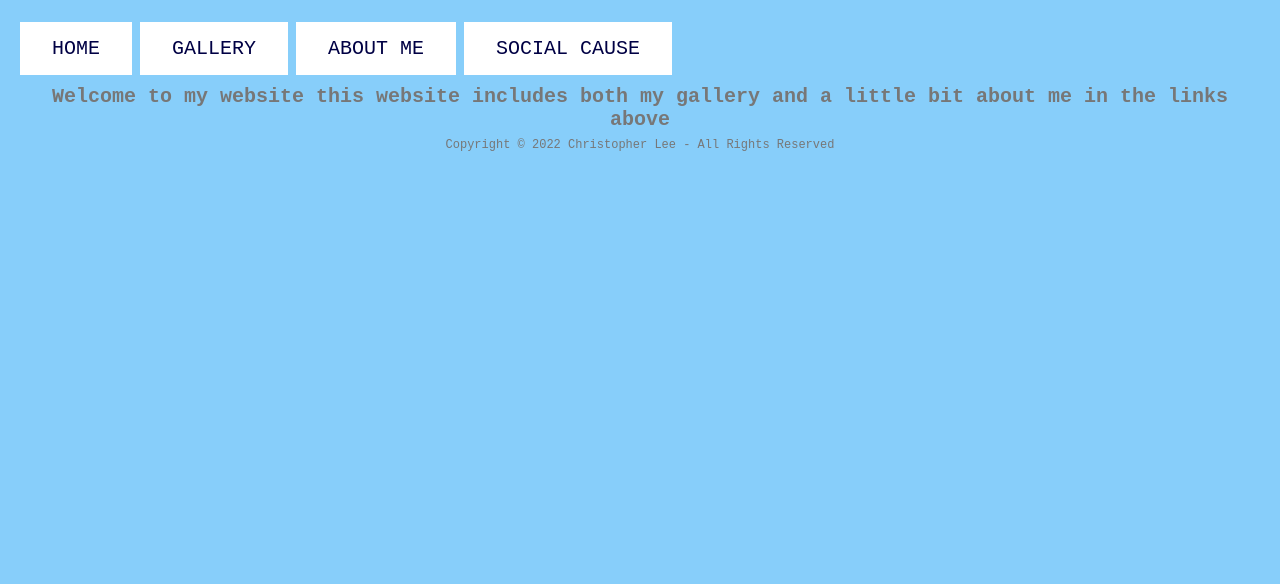
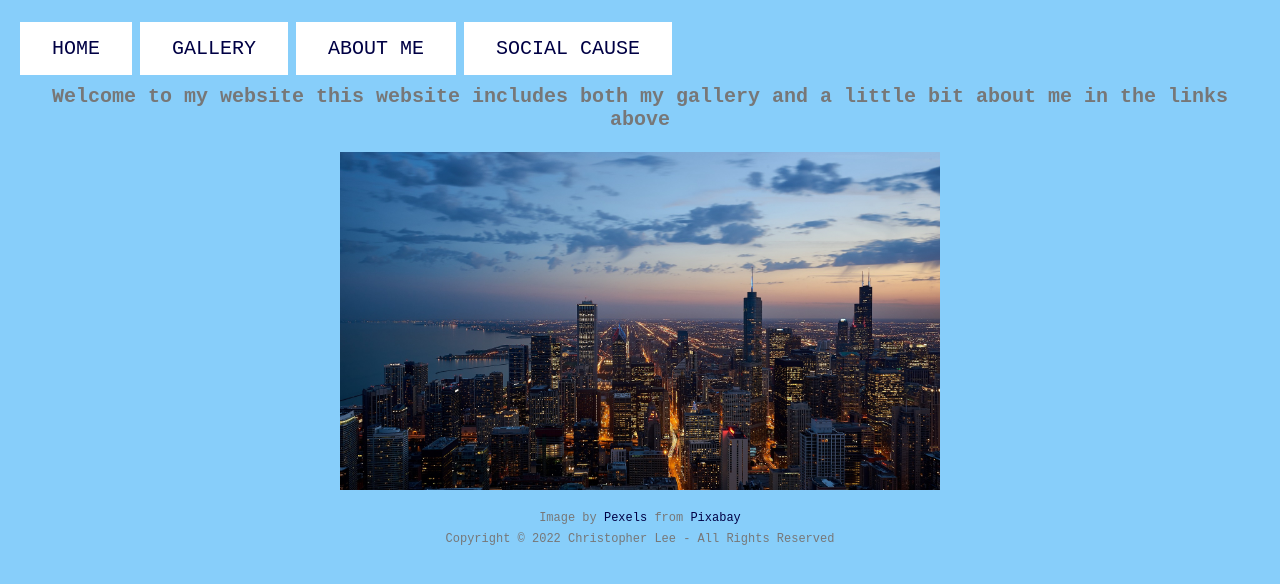
Before and after one commit to ChLee24/CLee_Web, a plain HTML site: page index.html in a window 1280 px wide. Drawn offline with Linux system fonts and the light colour scheme.

Commit message:
Add files via upload

```diff
--- a/index.html
+++ b/index.html
@@ -11,9 +11,10 @@
 <button class="button"> <a href="aboutme.html">ABOUT ME</a></button>
 <button class="button"> <a href="psa.html">SOCIAL CAUSE</a></button>
         <h1>Welcome to my website this website includes both my gallery and a little bit about me in the links above</h1>
+                    <img src="images\buildings-g2853906fc_1920.jpg" width="1200px"/>
 
+       <p class="credits"> Image by <a href="https://pixabay.com/users/pexels-2286921/?utm_source=link-attribution&amp;utm_medium=referral&amp;utm_campaign=image&amp;utm_content=1869425">Pexels</a> from <a href="https://pixabay.com//?utm_source=link-attribution&amp;utm_medium=referral&amp;utm_campaign=image&amp;utm_content=1869425">Pixabay</a></p>
+        <p class="credits">Copyright © 2022 Christopher Lee - All Rights Reserved</p>
 
-
-        <p class="credits">Copyright © 2022 Christopher Lee - All Rights Reserved</p>
     </body>
 </html>
```
Also changed, not shown: aboutme.html (+3 -0 lines), images/buildings-g2853906fc_1920.jpg (added), 2 other files.
